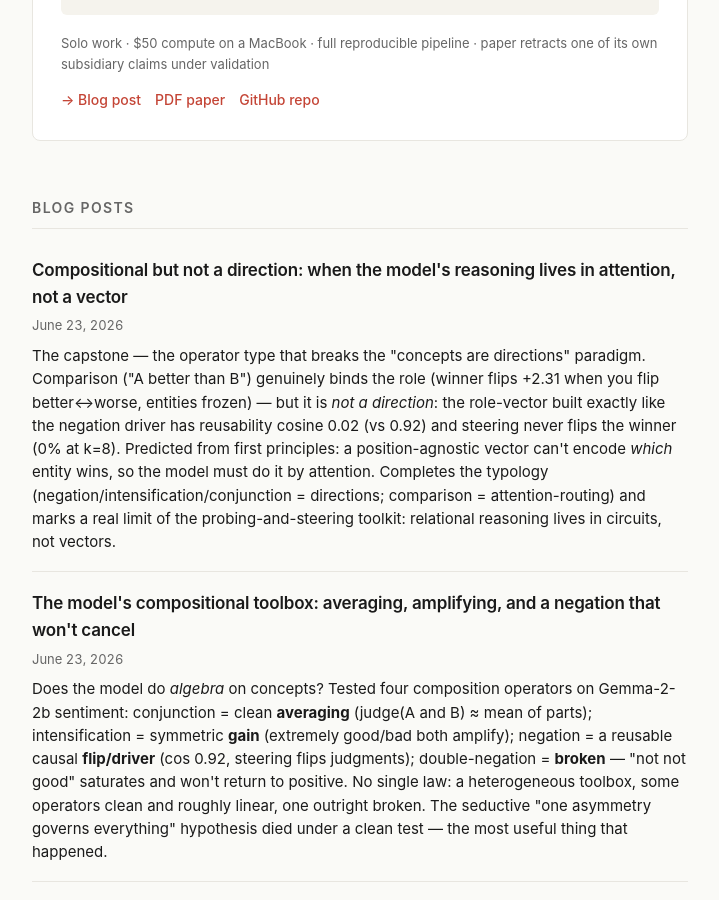
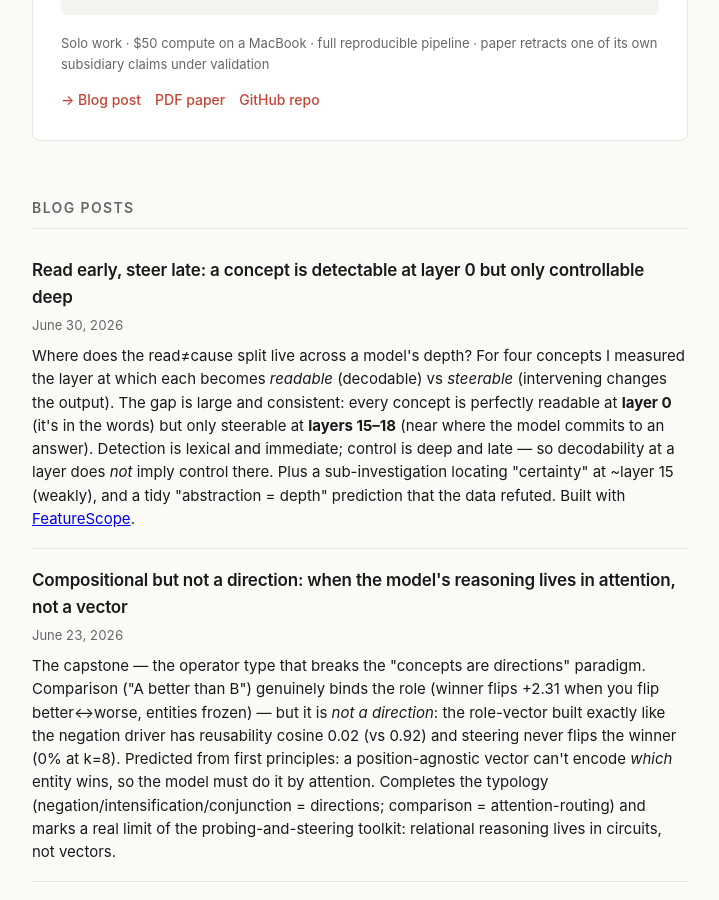
Before and after one commit to OE-GOD/OE-GOD.github.io, a Jekyll site: the page built from index.html, in a window 1280 px wide and 900 px high, scrolled down 1246 px. Shown: the whole window, without its empty margins (280-999 px from the left). Built offline with Jekyll 4.4.1, drawn with Linux system fonts in a browser that asks for light colours.

Commit message:
post: Read early, steer late (read-depth vs steer-depth)
New post on read-depth != steer-depth: across 4 concepts, each is readable at layer 0 (lexical) but
only steerable at layers 15-18 (causal). Includes the certainty depth sub-investigation and the
refuted 'abstraction = depth' prediction. Links FeatureScope. Added index.html entry.

Co-Authored-By: Claude Opus 4.8 (1M context) <noreply@anthropic.com>

```diff
--- a/index.html
+++ b/index.html
@@ -63,6 +63,12 @@ layout: home
   <h2>Blog posts</h2>
 
   <ul class="post-list">
+    <li class="post-item">
+      <a class="post-link" href="/2026/06/30/read-early-steer-late/">Read early, steer late: a concept is detectable at layer 0 but only controllable deep</a>
+      <span class="post-date">June 30, 2026</span>
+      <p class="post-excerpt">Where does the read≠cause split live across a model's depth? For four concepts I measured the layer at which each becomes <em>readable</em> (decodable) vs <em>steerable</em> (intervening changes the output). The gap is large and consistent: every concept is perfectly readable at <strong>layer 0</strong> (it's in the words) but only steerable at <strong>layers 15–18</strong> (near where the model commits to an answer). Detection is lexical and immediate; control is deep and late — so decodability at a layer does <em>not</em> imply control there. Plus a sub-investigation locating "certainty" at ~layer 15 (weakly), and a tidy "abstraction = depth" prediction that the data refuted. Built with <a href="https://github.com/OE-GOD/featurescope">FeatureScope</a>.</p>
+    </li>
+
     <li class="post-item">
       <a class="post-link" href="/2026/06/23/compositional-but-not-a-direction/">Compositional but not a direction: when the model's reasoning lives in attention, not a vector</a>
       <span class="post-date">June 23, 2026</span>
```
Also changed, not shown: _posts/2026-06-30-read-early-steer-late.md (added, +59 -0 lines).
